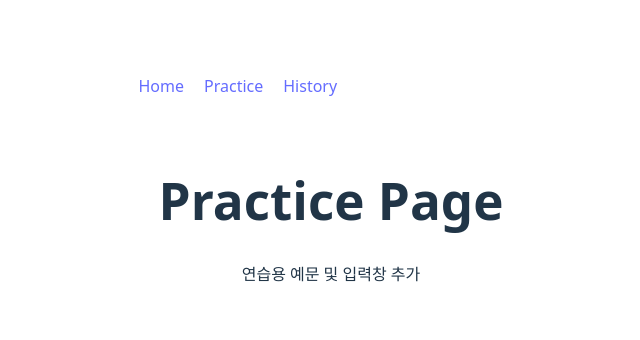
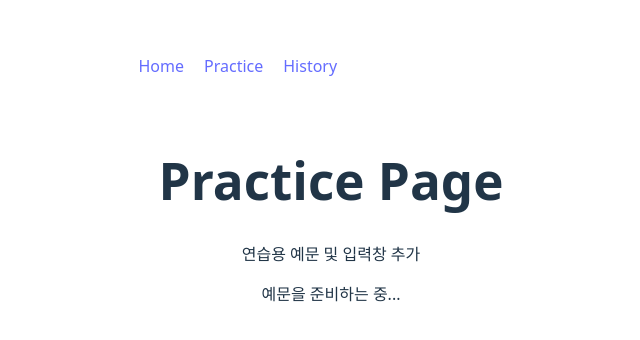
Before and after one commit to Red-Bob7120/TypingGame, a React (Vite) app: page /practice in a window 1280 px wide. Shown: the part 202-542 px from the top of the page, without its empty margins (309-949 px from the left). Built offline with nearby package versions, Linux system fonts and the light colour scheme.

Commit message:
add button Hompage

```diff
--- a/src/pages/HistoryPage.jsx
+++ b/src/pages/HistoryPage.jsx
@@ -1,8 +1,20 @@
+import {useNavigate} from "react-router-dom";
+
+
+
 function HistoryPage (){
+    const navigate = useNavigate();
+
+    const handleStart = () => {
+        navigate("/practice");
+    }
     return(
         <div style ={{padding:"20px"}}>
             <h1>HistoryPage</h1>
             <p>연습기록 저장 및 표시</p>
+
+            <button
+                onClick={handleStart}연습 시작하기></button>
         </div>
     )
 }
--- a/src/pages/PracticePage.jsx
+++ b/src/pages/PracticePage.jsx
@@ -3,6 +3,11 @@ export default function PracticePage(){
         <div style={{padding:"20px"}}>
             <h1>Practice Page</h1>
             <p>연습용 예문 및 입력창 추가</p>
+
+
+            <div>
+                <p>예문을 준비하는 중...</p>
+            </div>
         </div>
     )
 }
```
